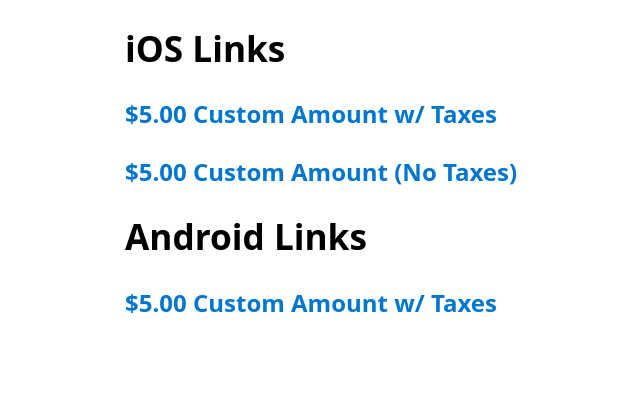
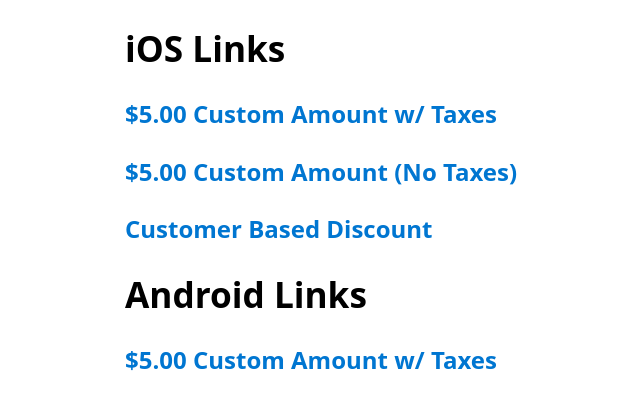
Before and after one commit to nickrobinson/tax-test-links, a plain HTML site: page index.html in a window 1280 px wide. Shown: the whole page, without its empty margins (115-755 px from the left). Drawn offline with nearby package versions, Linux system fonts and the light colour scheme.

Commit message:
customer based discount

```diff
--- a/index.html
+++ b/index.html
@@ -12,6 +12,9 @@
         </h2>
         <h2>
           <a href="square-commerce-v1://payment/create?data=%7B%20%20%20%0A%20%20%20%22amount_money%22%3A%20%7B%0A%20%20%20%20%20%22amount%22%3A%20500%2C%0A%20%20%20%20%20%22currency_code%22%3A%20%22USD%22%0A%20%20%20%7D%2C%0A%20%20%20%22callback_url%22%3A%20%22https%3A%2F%2Ffoobar.com%2Fcallback%22%2C%0A%20%20%20%22client_id%22%3A%20%22sq0ids-duHFNkr442QzrFpxRORQhg%22%2C%0A%20%20%20%22version%22%3A%20%221.3%22%2C%0A%20%20%20%22notes%22%3A%20%22Rental%20fee%22%2C%0A%20%20%20%22options%22%3A%20%0A%20%20%20%20%20%22clear_default_fees%22%3A%20true%2C%0A%20%20%20%20%20%22supported_tender_types%22%3A%20%5B%0A%20%20%20%20%20%20%20%22CREDIT_CARD%22%2C%0A%20%20%20%20%20%20%20%22CASH%22%2C%0A%20%20%20%20%20%20%20%22SQUARE_GIFT_CARD%22%2C%0A%20%20%20%20%20%5D%0A%20%20%20%7D%0A%20%7D">$5.00 Custom Amount (No Taxes)</a>
+        </h2>
+        <h2>
+          <a href="square-commerce-v1%3A%2F%2Fpayment%2Fcreate%3Fdata%3D%7B%20%20%20%0A%20%20%20%22amount_money%22%3A%20%7B%0A%20%20%20%20%20%22amount%22%3A%20500%2C%0A%20%20%20%20%20%22currency_code%22%3A%20%22USD%22%0A%20%20%20%7D%2C%0A%20%20%20%22callback_url%22%3A%20%22https%3A%2F%2Ffoobar.com%2Fcallback%22%2C%0A%20%20%20%22client_id%22%3A%20%22sq0ids-duHFNkr442QzrFpxRORQhg%22%2C%0A%20%20%20%22version%22%3A%20%221.3%22%2C%0A%20%20%20%22notes%22%3A%20%22Rental%20fee%22%2C%0A%20%20%20%22customer_id%22%3A%20%2295G13AAJMX6JDDFPSQGGTSRGV8%22%2C%0A%20%20%20%22options%22%3A%20%0A%20%20%20%20%20%22clear_default_fees%22%3A%20true%2C%0A%20%20%20%20%20%22supported_tender_types%22%3A%20%5B%0A%20%20%20%20%20%20%20%22CREDIT_CARD%22%2C%0A%20%20%20%20%20%20%20%22CASH%22%2C%0A%20%20%20%20%20%20%20%22SQUARE_GIFT_CARD%22%2C%0A%20%20%20%20%20%5D%0A%20%20%20%7D%0A%20%7D">Customer Based Discount</a>
         </h2>
       </div>
     </div>
```
